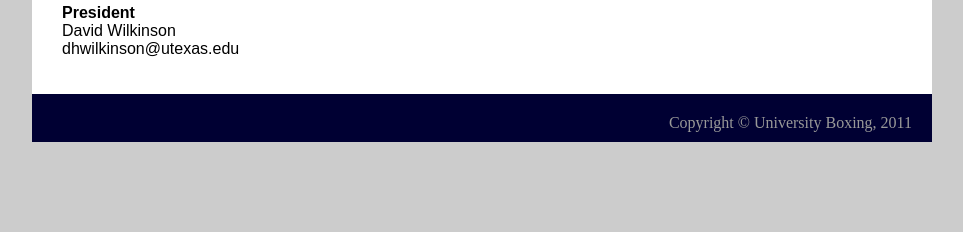
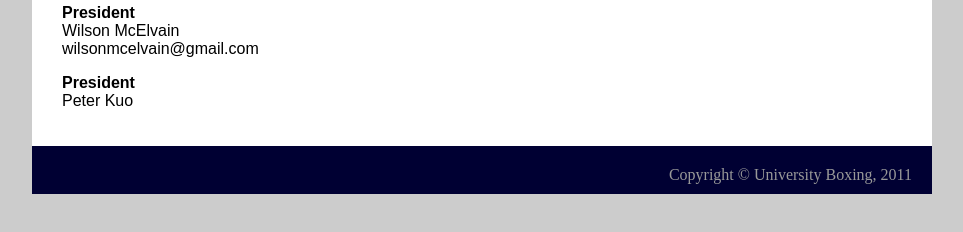
Before and after one commit to rajsite/utboxing, a plain HTML site: page contact.html in a window 1280 px wide. Shown: the part 162-394 px from the top of the page, without its empty margins (158-1121 px from the left). Drawn offline with Linux system fonts and the light colour scheme.

Commit message:
Add files via upload

```diff
--- a/contact.html
+++ b/contact.html
@@ -40,8 +40,11 @@
 			<h2>
 				Contact Us</h2>
 			<p><strong>President</strong><br />
-		    David Wilkinson<br />
-		    dhwilkinson@utexas.edu  </p>
+		    Wilson McElvain<br />
+		    wilsonmcelvain@gmail.com  </p>
+			<p><strong>President</strong><br />
+		    Peter Kuo<br />
+		    </p>
 
 
       </div>
```
